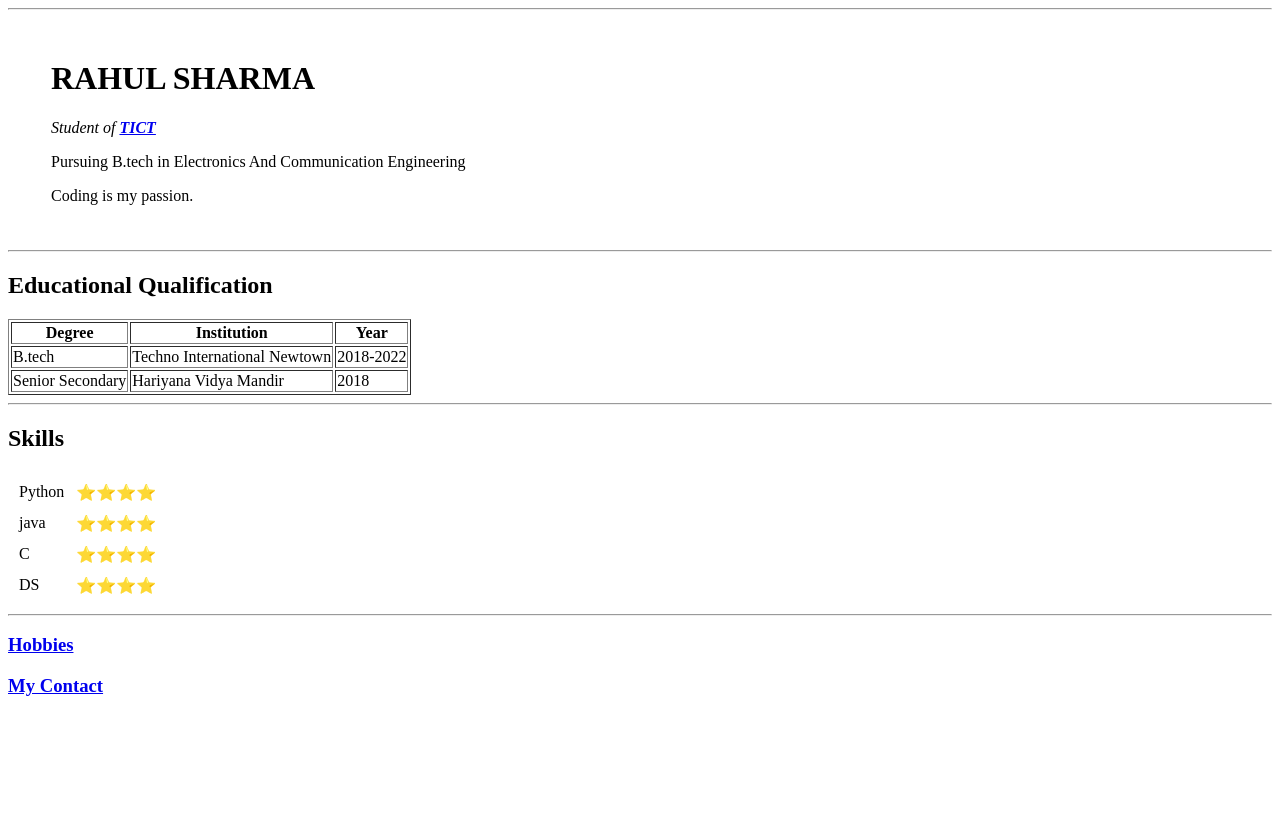
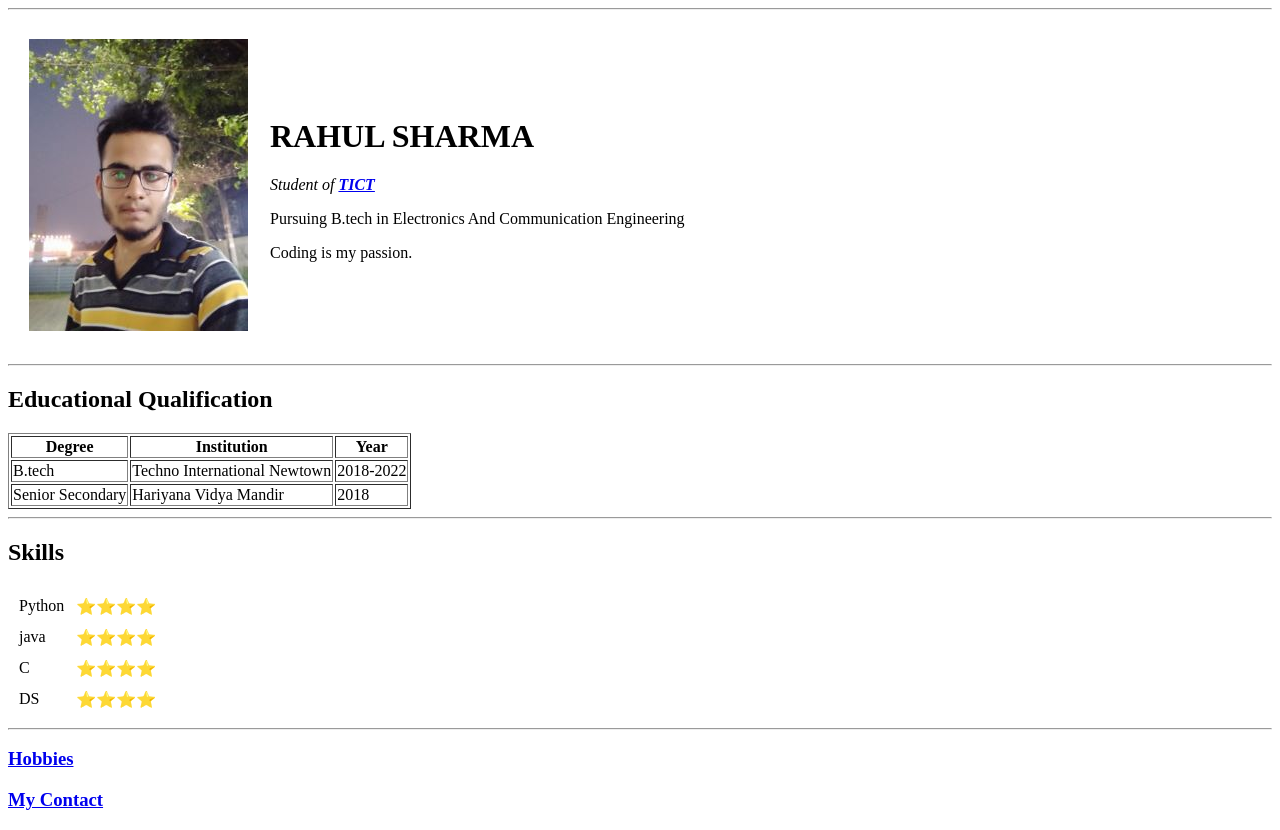
Before and after one commit to SRAHUL18/CV, a plain HTML site: page index.html in a window 1280 px wide. Before the commit the page ends 800 px from the top, so only its background shows below. Drawn offline with Linux system fonts and the light colour scheme.

Commit message:
Update index.html

```diff
--- a/index.html
+++ b/index.html
@@ -9,7 +9,7 @@
 
     <table cellspacing = "20">
       <tr>
-        <td><img src="rahul.jpeg" alt=""></td>
+        <td><img src="images/rahul.jpeg" alt=""></td>
         <td><h1>RAHUL SHARMA</h1>
 
 
```
